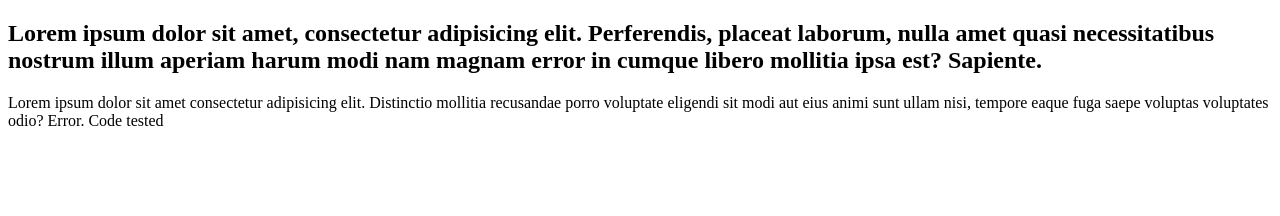
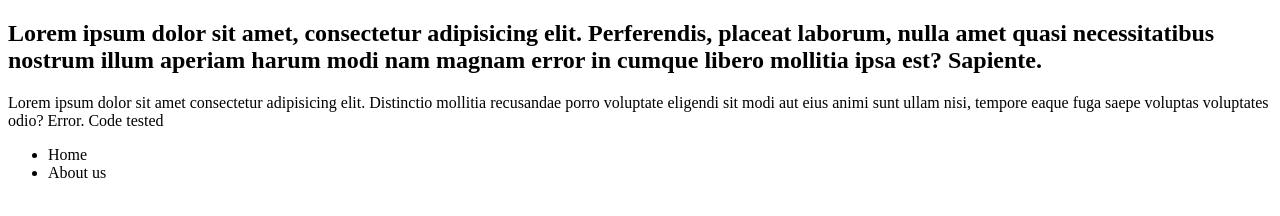
Before and after one commit to bhumesh18/practice-git, a plain HTML site: page index.html in a window 1280 px wide. Drawn offline with Linux system fonts and the light colour scheme.

Commit message:
add a list

```diff
--- a/index.html
+++ b/index.html
@@ -12,6 +12,12 @@
     <p>
         Lorem ipsum dolor sit amet consectetur adipisicing elit. Distinctio mollitia recusandae porro voluptate eligendi sit modi aut eius animi sunt ullam nisi, tempore eaque fuga saepe voluptas voluptates odio? Error.
         Code tested
+        <ul>
+            <li>
+                Home
+            </li>
+            <li>About us</li>
+        </ul>
     </p>
 </body>
 </html>
```
